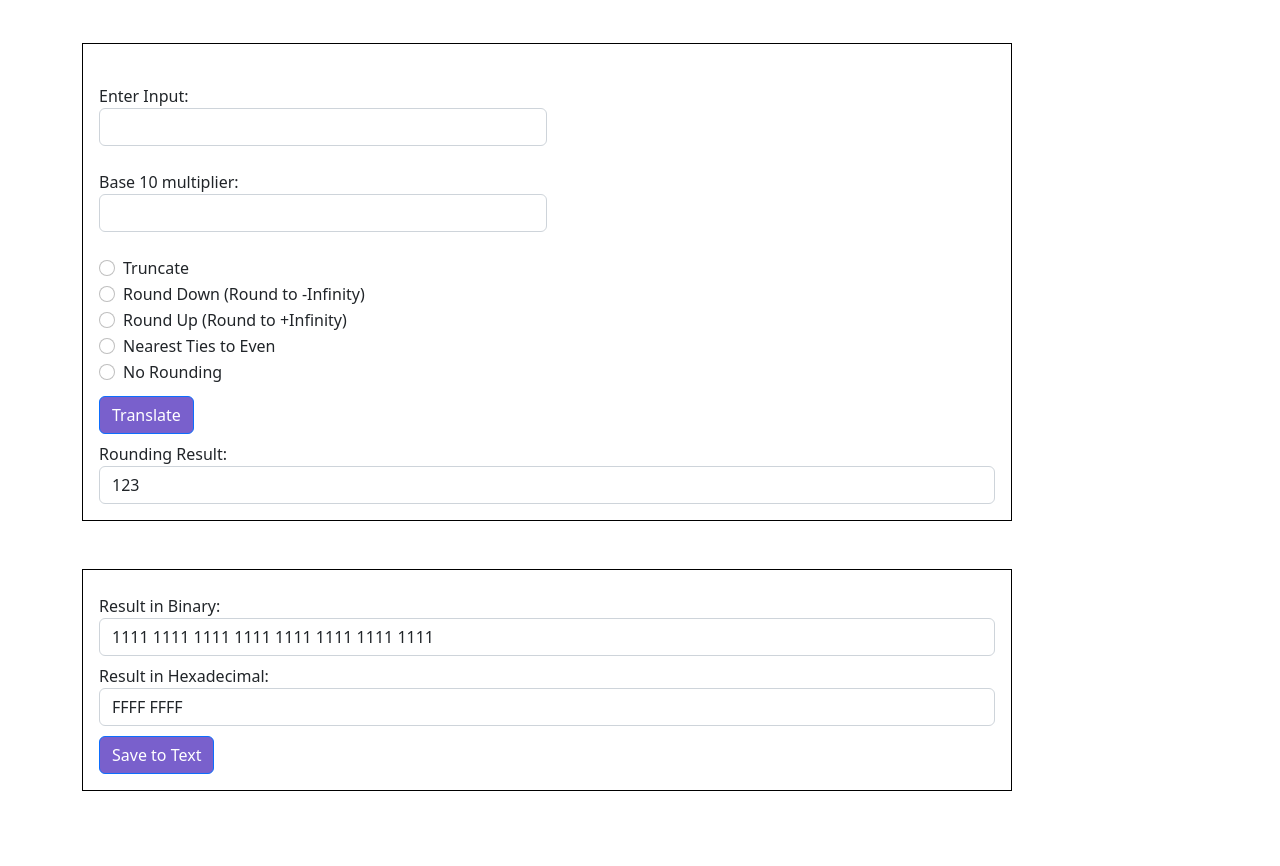
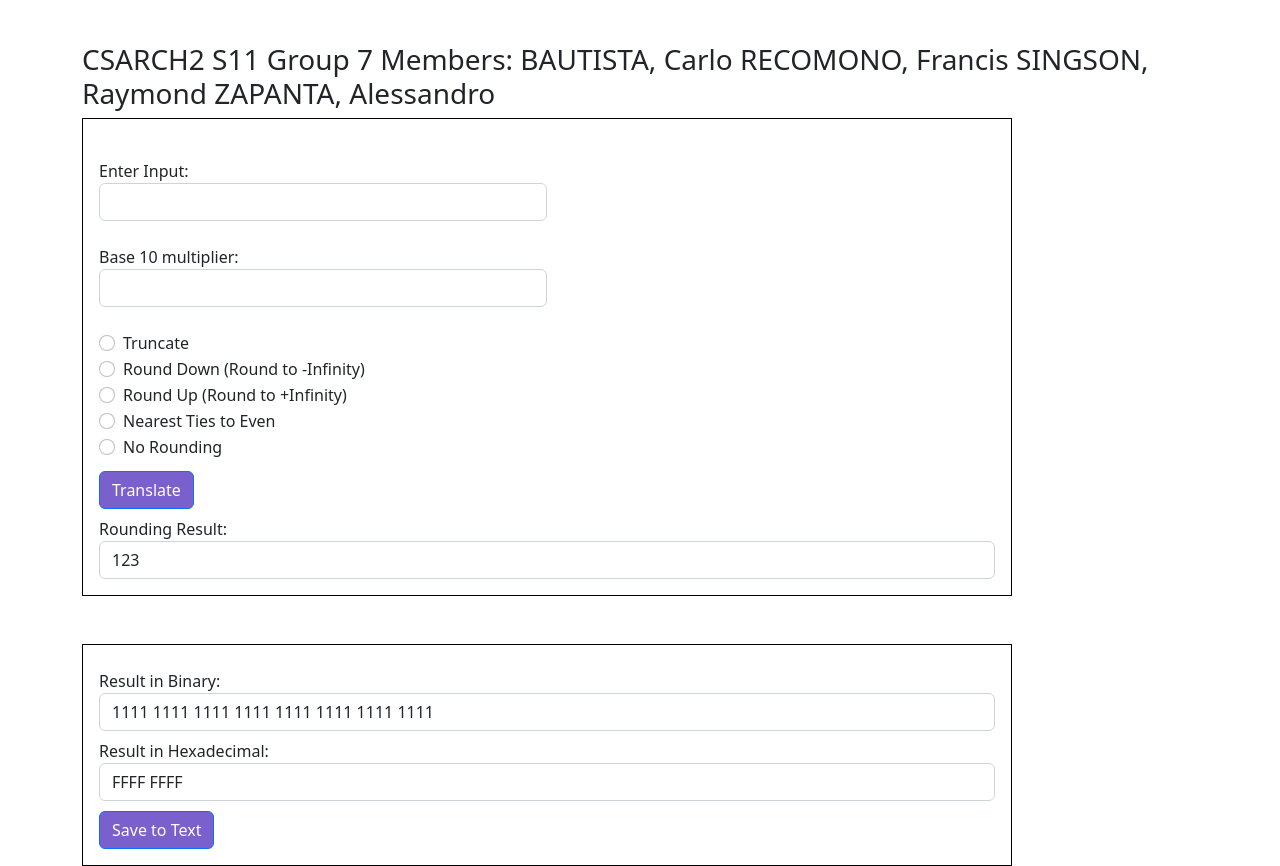
Before and after one commit to MatthewSingson/CSARCH2SIMULATION, a website: page index.html in a window 1280 px wide. Shown: the part 53-919 px from the top of the page. Before the commit the page ends 844 px from the top, so only its background shows below. Drawn offline with nearby package versions, Linux system fonts and the light colour scheme.

Commit message:
Update index.html

```diff
--- a/index.html
+++ b/index.html
@@ -1,3 +1,9 @@
+<!-- CSARCH2 S11 Group 7:
+BAUTISTA, Carlo
+RECOMONO, Francis
+SINGSON, Raymond
+ZAPATA, Alessandro -->
+
 <!doctype html>
 <html lang="en">
 
@@ -22,6 +28,14 @@
 
     <div class="container">
         <h1 class="center mb-5">IEEE-754 Decimal-32 Floating-Point Converter</h1>
+
+        <h3> CSARCH2 S11 Group 7
+            Members:
+            BAUTISTA, Carlo
+            RECOMONO, Francis
+            SINGSON, Raymond
+            ZAPANTA, Alessandro
+        </h3>
 
         <div class="input-type-box mb-5 col-10 p-3"
             style="border-style: solid; border-color: rgb(0, 0, 0); border-width: .25px;">
```
